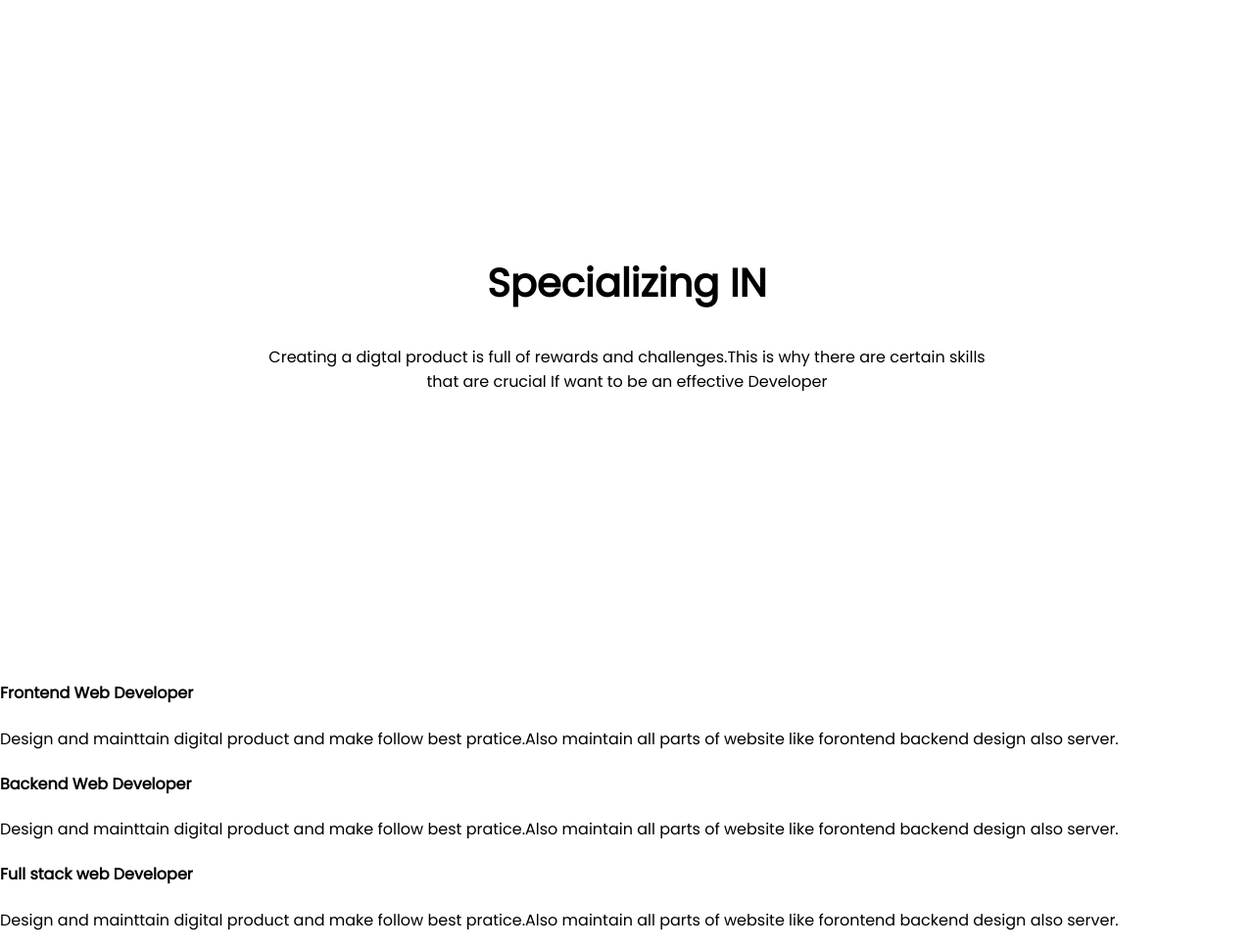
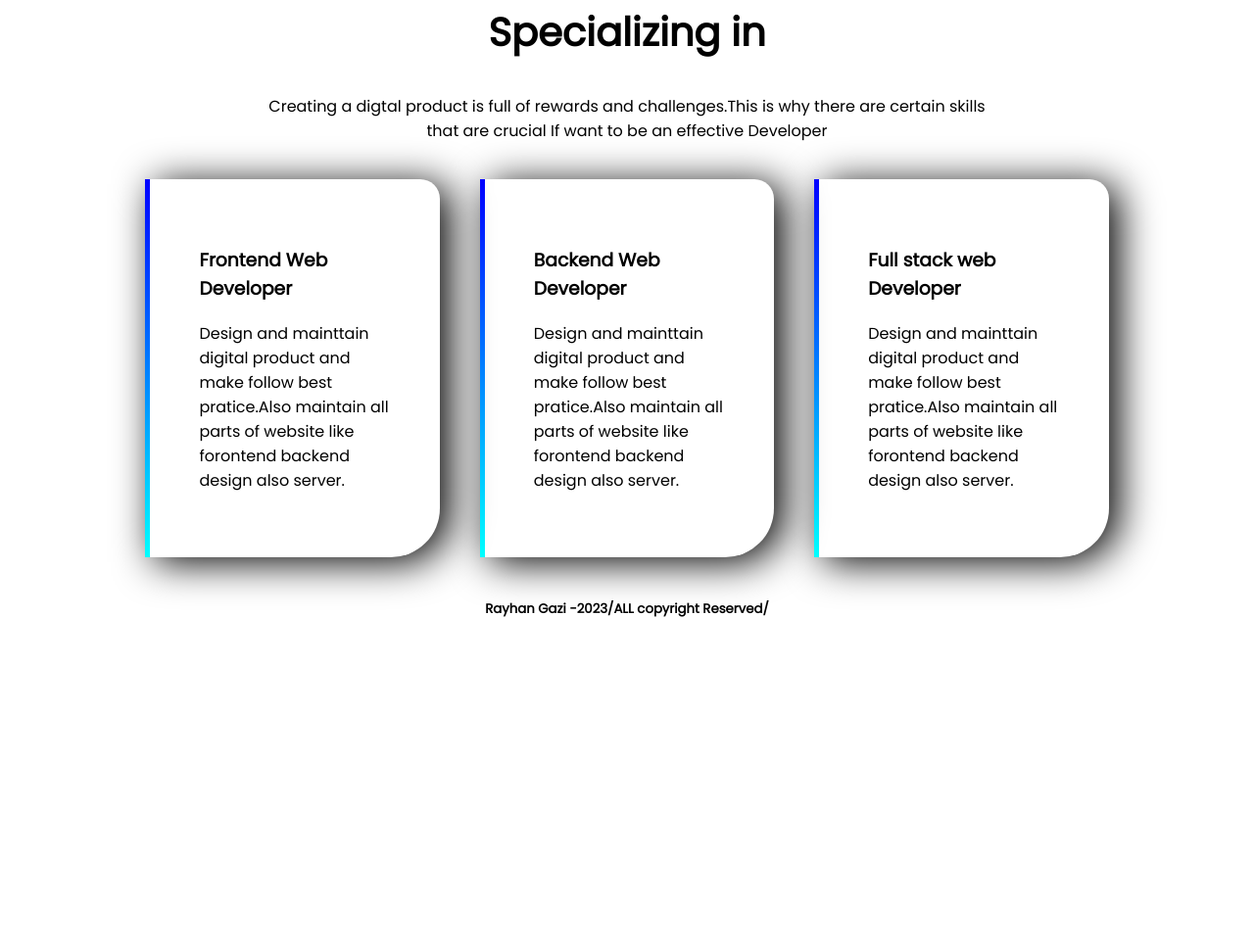
Before and after one commit to Rayhan4674/Rayhan-protfolio, a plain HTML site: page index.html in a window 1280 px wide. Shown: the part 1212-2180 px from the top of the page at 98% size. After the commit the page ends 1866 px from the top, so only its background shows below. Drawn offline with Linux system fonts and the light colour scheme.

Commit message:
Total compleate

```diff
--- a/index.html
+++ b/index.html
@@ -40,23 +40,28 @@
 
    <section>
   <div class="specialize-head">
-    <h2>Specializing IN</h2>
+    <h2>Specializing in</h2>
     <P>Creating a digtal product is full of rewards and challenges.This is why there are certain skills that are crucial If want to be an effective Developer</P>
   </div>
   <div class="parrent">
-    <div>
-        <h4>Frontend Web Developer</h4>
+    <div class="child">
+        <h3>Frontend Web Developer</h3>
         <p>Design and mainttain digital product and make follow best pratice.Also maintain all parts of website like forontend backend design also server.</p>
     </div>
-    <div>
-        <h4>Backend Web Developer</h4>
+    <div class="child">
+        <h3>Backend Web Developer</h3>
         <p>Design and mainttain digital product and make follow best pratice.Also maintain all parts of website like forontend backend design also server.</p>
     </div>
-    <div>
-        <h4>Full stack web Developer</h4>
+    <div class="child">
+        <h3>Full stack web Developer</h3>
         <p>Design and mainttain digital product and make follow best pratice.Also maintain all parts of website like forontend backend design also server.</p>
     </div>
   </div>
    </section>
+   <section>
+    <footer>
+        <h5>Rayhan Gazi -2023/ALL copyright Reserved/</h5>
+    </footer>
+   </section>
 </body>
 </html>
--- a/style.css
+++ b/style.css
@@ -2,6 +2,7 @@ body{
 
     font-family: 'Poppins', sans-serif;
     margin: 0px;
+
 }
 h1{
     font-size: 50px;
@@ -42,5 +43,22 @@ img{
 }
 .specialize-head{
     text-align: center;
-    padding: 20%;
+    padding: 0 20%;
 }
+.parrent{
+    display: flex;
+    padding: 0 10%;
+
+}
+.child{
+    box-shadow: 10px 5px 40px black;
+    margin: 2%;
+    padding: 50px;
+    border-radius: 0 20px 50px 0;
+    border-left: 5px solid ;
+    border-image: linear-gradient(#00f,cyan) 0 100%;
+}
+
+footer{
+    text-align: center;
+}
```
